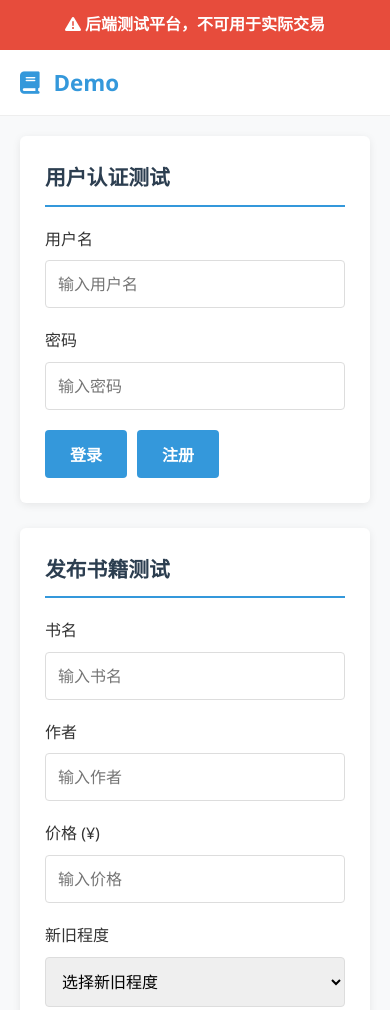
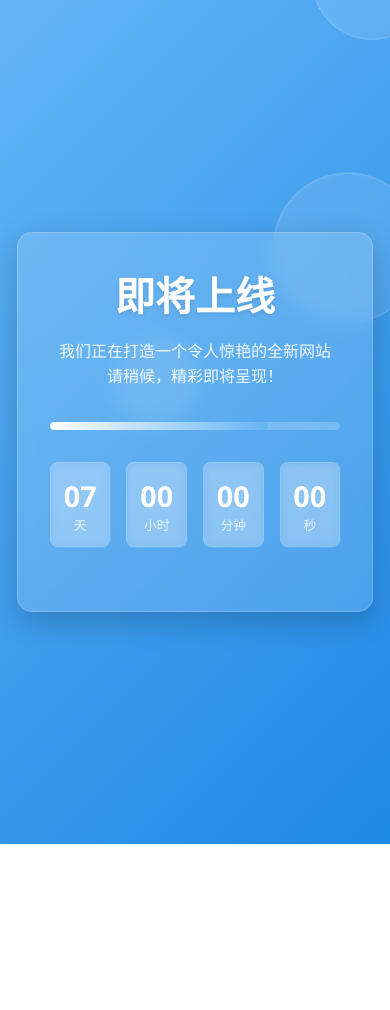
Before and after one commit to neflibata-feng/JoTang-demo, a plain HTML site: page index.html in a window 390 px wide. Shown: the top 1010 px of the page. After the commit the page ends 844 px from the top, so only its background shows below. Drawn offline with Linux system fonts and the light colour scheme.

Commit message:
Update index.html

```diff
--- a/index.html
+++ b/index.html
@@ -3,326 +3,232 @@
 <head>
     <meta charset="UTF-8">
     <meta name="viewport" content="width=device-width, initial-scale=1.0">
-    <title>Demo平台</title>
-    <link rel="stylesheet" href="https://cdnjs.cloudflare.com/ajax/libs/font-awesome/6.4.0/css/all.min.css">
+    <title>网站正在开发中 | 即将上线</title>
     <style>
+        :root {
+            --primary-blue: #1e88e5;
+            --light-blue: #64b5f6;
+            --accent-blue: #0d47a1;
+            --white: #ffffff;
+            --light-gray: #f5f5f5;
+        }
+
         * {
             margin: 0;
             padding: 0;
             box-sizing: border-box;
-            font-family: 'Segoe UI', 'Microsoft YaHei', sans-serif;
         }
 
         body {
-            background-color: #f8f9fa;
-            color: #333;
-            line-height: 1.6;
+            font-family: 'Segoe UI', Tahoma, Geneva, Verdana, sans-serif;
+            background: linear-gradient(135deg, var(--light-blue), var(--primary-blue));
+            color: var(--white);
+            height: 100vh;
+            display: flex;
+            justify-content: center;
+            align-items: center;
+            overflow: hidden;
+            position: relative;
         }
 
         .container {
-            max-width: 1000px;
-            margin: 0 auto;
-            padding: 0 20px;
+            text-align: center;
+            max-width: 800px;
+            padding: 2rem;
+            background-color: rgba(255, 255, 255, 0.15);
+            backdrop-filter: blur(10px);
+            border-radius: 15px;
+            box-shadow: 0 10px 30px rgba(0, 0, 0, 0.2);
+            z-index: 10;
+            animation: fadeIn 1s ease-out;
+            border: 1px solid rgba(255, 255, 255, 0.2);
         }
 
-        /* 顶部警告条 */
-        .top-warning {
-            background-color: #e74c3c;
-            color: white;
-            text-align: center;
-            padding: 12px;
-            font-weight: bold;
-            position: sticky;
-            top: 0;
-            z-index: 1000;
+        h1 {
+            font-size: 3.5rem;
+            margin-bottom: 1rem;
+            color: var(--white);
+            font-weight: 700;
+            text-shadow: 0 2px 4px rgba(0, 0, 0, 0.1);
         }
 
-        /* 导航栏 */
-        header {
-            background-color: white;
-            padding: 15px 0;
-            border-bottom: 1px solid #eee;
-            margin-bottom: 20px;
+        p {
+            font-size: 1.2rem;
+            margin-bottom: 2rem;
+            line-height: 1.6;
+            opacity: 0.9;
         }
 
-        .navbar {
+        .countdown {
             display: flex;
-            justify-content: space-between;
-            align-items: center;
+            justify-content: center;
+            gap: 1rem;
+            margin: 2rem 0;
         }
 
-        .logo {
-            font-weight: 700;
-            font-size: 1.4rem;
-            color: #3498db;
+        .countdown-item {
+            background: rgba(255, 255, 255, 0.2);
+            padding: 1rem;
+            border-radius: 8px;
+            min-width: 80px;
+            backdrop-filter: blur(5px);
+            border: 1px solid rgba(255, 255, 255, 0.1);
         }
 
-        .logo i {
-            margin-right: 8px;
+        .countdown-number {
+            font-size: 2.5rem;
+            font-weight: bold;
         }
 
-        /* 测试区域 */
-        .test-section {
-            background-color: white;
-            border-radius: 6px;
-            padding: 25px;
-            margin-bottom: 25px;
-            box-shadow: 0 2px 8px rgba(0,0,0,0.08);
+        .countdown-label {
+            font-size: 0.8rem;
+            opacity: 0.8;
+            text-transform: uppercase;
         }
 
-        .section-title {
-            font-size: 1.3rem;
-            margin-bottom: 20px;
-            color: #2c3e50;
-            padding-bottom: 10px;
-            border-bottom: 2px solid #3498db;
+        .floating-elements {
+            position: absolute;
+            top: 0;
+            left: 0;
+            width: 100%;
+            height: 100%;
+            overflow: hidden;
+            z-index: 1;
         }
 
-        .form-group {
-            margin-bottom: 20px;
+        .floating-element {
+            position: absolute;
+            background: rgba(255, 255, 255, 0.1);
+            border-radius: 50%;
+            animation: float 15s infinite linear;
+            border: 1px solid rgba(255, 255, 255, 0.2);
         }
 
-        label {
-            display: block;
-            margin-bottom: 8px;
-            font-weight: 500;
+        @keyframes float {
+            0% {
+                transform: translateY(0) rotate(0deg);
+            }
+            100% {
+                transform: translateY(-1000px) rotate(720deg);
+            }
         }
 
-        input, select, textarea {
-            width: 100%;
-            padding: 12px;
-            border: 1px solid #ddd;
-            border-radius: 4px;
-            font-size: 1rem;
+        @keyframes fadeIn {
+            from {
+                opacity: 0;
+                transform: translateY(20px);
+            }
+            to {
+                opacity: 1;
+                transform: translateY(0);
+            }
         }
 
-        textarea {
-            height: 100px;
+        .progress-bar {
+            width: 100%;
+            height: 8px;
+            background: rgba(255, 255, 255, 0.2);
+            border-radius: 10px;
+            margin: 2rem 0;
+            overflow: hidden;
         }
 
-        .btn {
-            display: inline-block;
-            background-color: #3498db;
-            color: white;
-            padding: 12px 25px;
-            border-radius: 4px;
-            text-decoration: none;
-            font-weight: 600;
-            border: none;
-            cursor: pointer;
-            font-size: 1rem;
+        .progress {
+            height: 100%;
+            width: 75%;
+            background: linear-gradient(to right, var(--white), var(--light-blue));
+            border-radius: 10px;
+            animation: progressAnimation 2s ease-in-out infinite alternate;
         }
 
-        .btn:hover {
-            background-color: #2980b9;
+        @keyframes progressAnimation {
+            0% {
+                width: 70%;
+            }
+            100% {
+                width: 80%;
+            }
         }
 
-        .btn-danger {
-            background-color: #e74c3c;
-        }
-
-        .btn-danger:hover {
-            background-color: #c0392b;
-        }
-
-        .btn-group {
-            display: flex;
-            gap: 10px;
-            margin-top: 15px;
-        }
-
-        /* 书籍列表 */
-        .book-list {
-            margin-top: 20px;
-        }
-
-        .book-item {
-            padding: 15px;
-            border-bottom: 1px solid #eee;
-            display: flex;
-            justify-content: space-between;
-            align-items: center;
-        }
-
-        .book-info {
-            flex: 1;
-        }
-
-        .book-title {
-            font-weight: 600;
-            margin-bottom: 5px;
-        }
-
-        .book-meta {
-            display: flex;
-            gap: 15px;
-            color: #777;
-            font-size: 0.9rem;
-        }
-
-        .book-actions {
-            display: flex;
-            gap: 10px;
-        }
-
-        /* 响应式设计 */
         @media (max-width: 768px) {
-            .book-item {
-                flex-direction: column;
-                align-items: flex-start;
-                gap: 10px;
+            h1 {
+                font-size: 2.5rem;
             }
 
-            .book-actions {
-                width: 100%;
-                justify-content: flex-end;
+            p {
+                font-size: 1rem;
+            }
+
+            .countdown-item {
+                min-width: 60px;
+                padding: 0.8rem;
+            }
+
+            .countdown-number {
+                font-size: 1.8rem;
             }
         }
     </style>
 </head>
 <body>
-    <!-- 顶部警告条 -->
-    <div class="top-warning">
-        <i class="fas fa-exclamation-triangle"></i> 后端测试平台，不可用于实际交易
+    <div class="floating-elements">
+        <div class="floating-element" style="width: 100px; height: 100px; top: 20%; left: 10%;"></div>
+        <div class="floating-element" style="width: 150px; height: 150px; top: 60%; left: 70%;"></div>
+        <div class="floating-element" style="width: 80px; height: 80px; top: 80%; left: 30%;"></div>
+        <div class="floating-element" style="width: 120px; height: 120px; top: 30%; left: 80%;"></div>
     </div>
 
-    <!-- 导航栏 -->
-    <header>
-        <div class="container">
-            <div class="navbar">
-                <div class="logo">
-                    <i class="fas fa-book"></i>
-                    <span>Demo</span>
-                </div>
+    <div class="container">
+        <h1>即将上线</h1>
+        <p>我们正在打造一个令人惊艳的全新网站<br>请稍候，精彩即将呈现！</p>
+
+        <div class="progress-bar">
+            <div class="progress"></div>
+        </div>
+
+        <div class="countdown">
+            <div class="countdown-item">
+                <div class="countdown-number" id="days">07</div>
+                <div class="countdown-label">天</div>
+            </div>
+            <div class="countdown-item">
+                <div class="countdown-number" id="hours">23</div>
+                <div class="countdown-label">小时</div>
+            </div>
+            <div class="countdown-item">
+                <div class="countdown-number" id="minutes">59</div>
+                <div class="countdown-label">分钟</div>
+            </div>
+            <div class="countdown-item">
+                <div class="countdown-number" id="seconds">59</div>
+                <div class="countdown-label">秒</div>
             </div>
         </div>
-    </header>
-
-    <div class="container">
-        <!-- 用户认证测试 -->
-        <section class="test-section">
-            <h2 class="section-title">用户认证测试</h2>
-
-            <div class="form-group">
-                <label for="username">用户名</label>
-                <input type="text" id="username" placeholder="输入用户名">
-            </div>
-
-            <div class="form-group">
-                <label for="password">密码</label>
-                <input type="password" id="password" placeholder="输入密码">
-            </div>
-
-            <div class="btn-group">
-                <button class="btn">登录</button>
-                <button class="btn">注册</button>
-            </div>
-        </section>
-
-        <!-- 书籍发布测试 -->
-        <section class="test-section">
-            <h2 class="section-title">发布书籍测试</h2>
-
-            <div class="form-group">
-                <label for="book-title">书名</label>
-                <input type="text" id="book-title" placeholder="输入书名">
-            </div>
-
-            <div class="form-group">
-                <label for="book-author">作者</label>
-                <input type="text" id="book-author" placeholder="输入作者">
-            </div>
-
-            <div class="form-group">
-                <label for="book-price">价格 (¥)</label>
-                <input type="number" id="book-price" placeholder="输入价格">
-            </div>
-
-            <div class="form-group">
-                <label for="book-condition">新旧程度</label>
-                <select id="book-condition">
-                    <option value="">选择新旧程度</option>
-                    <option value="new">全新</option>
-                    <option value="like-new">几乎全新</option>
-                    <option value="good">良好</option>
-                    <option value="fair">一般</option>
-                </select>
-            </div>
-
-            <div class="form-group">
-                <label for="book-description">描述</label>
-                <textarea id="book-description" placeholder="输入书籍描述"></textarea>
-            </div>
-
-            <button class="btn">发布书籍</button>
-        </section>
-
-        <!-- 书籍搜索测试 -->
-        <section class="test-section">
-            <h2 class="section-title">书籍搜索测试</h2>
-
-            <div class="form-group">
-                <label for="search-query">搜索书籍</label>
-                <input type="text" id="search-query" placeholder="输入书名、作者或ISBN">
-            </div>
-
-            <button class="btn">搜索</button>
-        </section>
-
-        <!-- 书籍管理测试 -->
-        <section class="test-section">
-            <h2 class="section-title">书籍管理测试</h2>
-        </section>
-
-        <!-- API 测试 -->
-        <section class="test-section">
-            <h2 class="section-title">API 测试</h2>
-
-            <div class="form-group">
-                <label for="api-endpoint">API 端点</label>
-                <input type="text" id="api-endpoint" placeholder="/api/books" value="/api/books">
-            </div>
-
-            <div class="form-group">
-                <label for="api-method">HTTP 方法</label>
-                <select id="api-method">
-                    <option value="GET">GET</option>
-                    <option value="POST">POST</option>
-                    <option value="PUT">PUT</option>
-                    <option value="DELETE">DELETE</option>
-                </select>
-            </div>
-
-            <div class="form-group">
-                <label for="api-data">请求数据 (JSON)</label>
-                <textarea id="api-data" placeholder='{"key": "value"}'></textarea>
-            </div>
-
-            <div class="btn-group">
-                <button class="btn">发送请求</button>
-                <button class="btn">查看响应</button>
-            </div>
-        </section>
-
-        <!-- 警告区域 -->
-        <section class="test-section" style="background-color: #fff8e1; border-left: 4px solid #e74c3c;">
-            <h2 class="section-title" style="color: #e74c3c;">
-                <i class="fas fa-exclamation-circle"></i> 测试说明
-            </h2>
-            <p>此页面为后端功能测试专用界面，所有操作均为模拟测试，不会产生实际效果。</p>
-            <p>请注意：本平台不承担任何交易风险，所有展示的书籍信息均为测试数据。</p>
-            <p style="margin-top: 15px; font-weight: 500;">当前后端状态: <span style="color: #e74c3c;">开发中</span></p>
-        </section>
     </div>
 
-    <!-- 页脚 -->
-    <footer style="background-color: #2c3e50; color: white; padding: 30px 0; margin-top: 40px;">
-        <div class="container" style="text-align: center;">
-            <p>© 2025 </p>
-            <p style="margin-top: 10px; color: #aaa; font-size: 0.9rem;">
-                本网站仅为后端测试用途，不可用于实际交易
-            </p>
-        </div>
-    </footer>
+    <script>
+        // 倒计时功能
+        function updateCountdown() {
+            const now = new Date();
+            const launchDate = new Date();
+            launchDate.setDate(now.getDate() + 7); // 设置为7天后上线
+
+            const diff = launchDate - now;
+
+            const days = Math.floor(diff / (1000 * 60 * 60 * 24));
+            const hours = Math.floor((diff % (1000 * 60 * 60 * 24)) / (1000 * 60 * 60));
+            const minutes = Math.floor((diff % (1000 * 60 * 60)) / (1000 * 60));
+            const seconds = Math.floor((diff % (1000 * 60)) / 1000);
+
+            document.getElementById('days').textContent = days.toString().padStart(2, '0');
+            document.getElementById('hours').textContent = hours.toString().padStart(2, '0');
+            document.getElementById('minutes').textContent = minutes.toString().padStart(2, '0');
+            document.getElementById('seconds').textContent = seconds.toString().padStart(2, '0');
+        }
+
+        // 初始化倒计时
+        updateCountdown();
+        setInterval(updateCountdown, 1000);
+    </script>
 </body>
 </html>
```
